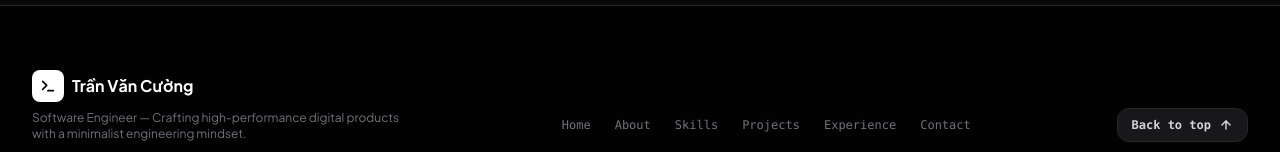
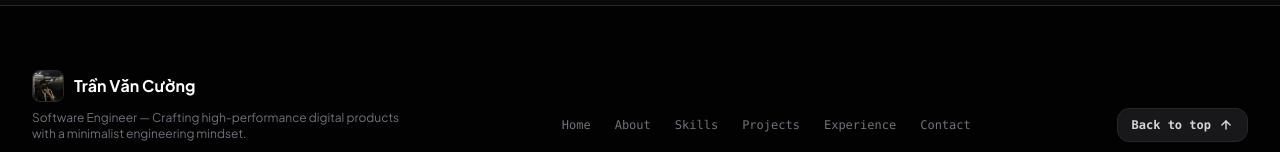
Before and after one commit to vancuong2k4/portfolio, a React (Vite) app: page / in a window 1280 px wide. Shown: the part 8070-8222 px from the top of the page. Built offline with nearby package versions, Linux system fonts and the light colour scheme.

Commit message:
feat(footer): update footer brand logo to match header with non-interactive protection

```diff
--- a/src/components/Footer.tsx
+++ b/src/components/Footer.tsx
@@ -1,6 +1,6 @@
 import React, { useState, useEffect } from 'react'
 import { profileData } from '../data/portfolioData'
-import { ArrowUp, Terminal, Phone, Clock } from 'lucide-react'
+import { ArrowUp, Phone, Clock } from 'lucide-react'
 import { GithubIcon, GmailIcon } from './SocialIcons'
 
 export const Footer: React.FC = () => {
@@ -41,9 +41,30 @@ export const Footer: React.FC = () => {
 
           {/* Brand & Live Local Time */}
           <div className="flex flex-col items-center md:items-start text-center md:text-left">
-            <div className="flex items-center gap-2 mb-2">
-              <div className="w-8 h-8 rounded-lg bg-black dark:bg-white text-white dark:text-black flex items-center justify-center font-bold">
-                <Terminal className="w-4 h-4 stroke-[2.5]" />
+            <div className="flex items-center gap-2.5 mb-2">
+              <div
+                className="relative w-8 h-8 rounded-lg overflow-hidden shadow-sm border border-zinc-200 dark:border-zinc-800 bg-zinc-100 dark:bg-zinc-900 shrink-0 select-none"
+                onContextMenu={(e) => e.preventDefault()}
+              >
+                <img
+                  src="/logo.png"
+                  alt="vancuong2k4 logo"
+                  className="w-full h-full object-cover select-none pointer-events-none"
+                  loading="lazy"
+                  draggable={false}
+                  onDragStart={(e) => e.preventDefault()}
+                  onContextMenu={(e) => e.preventDefault()}
+                  style={{
+                    WebkitTouchCallout: 'none',
+                    WebkitUserSelect: 'none',
+                    userSelect: 'none',
+                  }}
+                />
+                {/* Transparent protection shield */}
+                <div
+                  className="absolute inset-0 select-none"
+                  onContextMenu={(e) => e.preventDefault()}
+                />
               </div>
               <span className="font-bold text-base text-zinc-900 dark:text-white">
                 {profileData.name}
```
